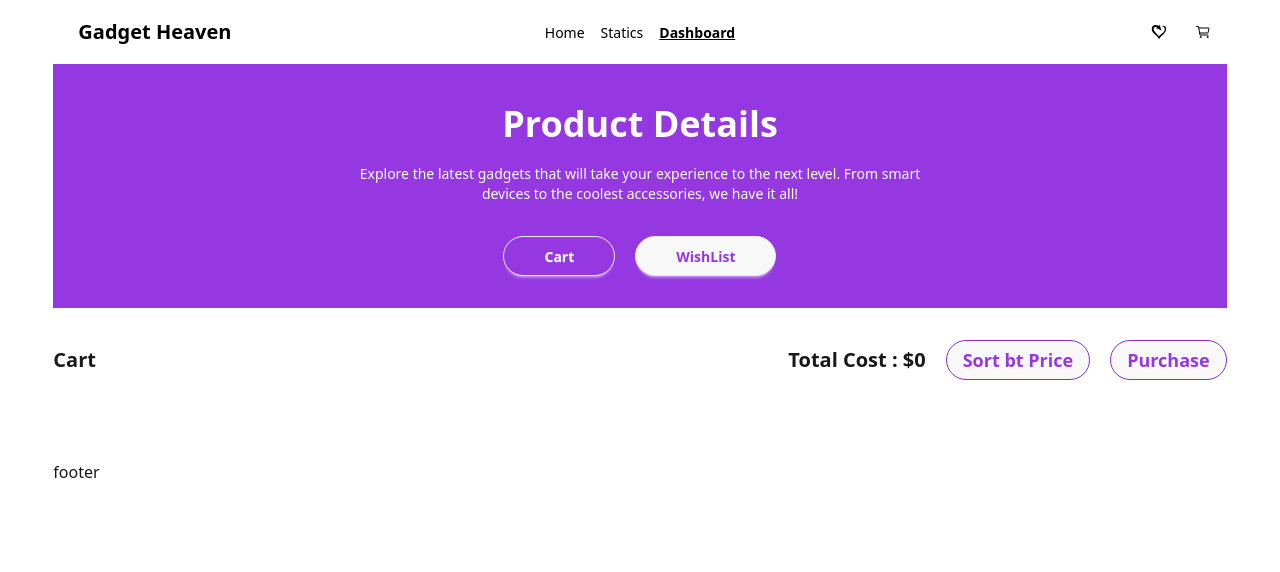
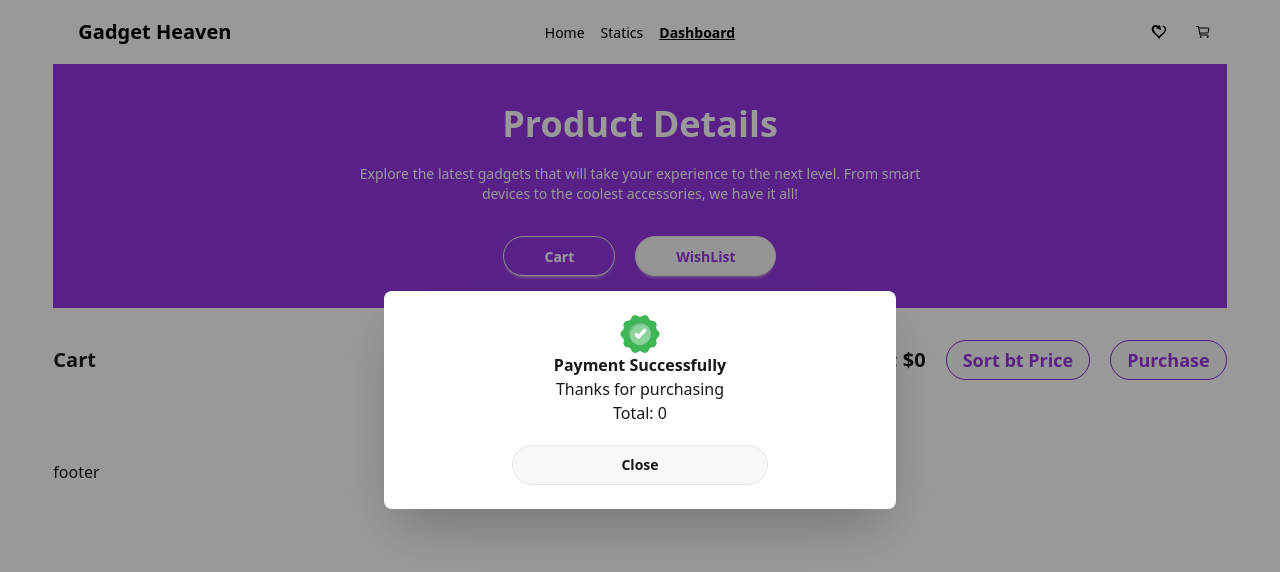
Before and after one commit to ayeshamukta/Gadget-heaven, a React (Vite) app: page /dashboard in a window 1280 px wide. Both pictures are taken after a click on the button "Purchase". Shown: the top 572 px of the page. Built offline with nearby package versions, Linux system fonts and the light colour scheme.

Commit message:
added the modal on purchase button

```diff
--- a/src/Components/CartProduct/CartProduct.jsx
+++ b/src/Components/CartProduct/CartProduct.jsx
@@ -9,10 +9,12 @@ const CartProduct = ({item,setCartList}) => {
 
             <div className="min-h shadow-2xl rounded-2xl">
                 <div className=" flex gap-5 flex-col  lg:flex-row">
-                    <img className="w-48 h-32 p-4 rounded-2xl"
+                    <div>
+                        <img className="w-48 h-32 p-4 rounded-2xl"
                         src={product_image}
 
                     />
+                    </div>
                     <div className='my-auto lg:w-screen items-center'>
                         <div className='flex justify-between'>
                             <h1 className="text-2xl mb-3 font-bold">{product_title}</h1>
--- a/src/Components/Dashboard/Dashboard.jsx
+++ b/src/Components/Dashboard/Dashboard.jsx
@@ -29,8 +29,8 @@ const Dashboard = () => {
 
     const handlePurchase = () => {
 
-       localStorage.removeItem('cart-list')
-       setCartList([])
+        localStorage.removeItem('cart-list')
+        setCartList([])
 
     }
 
@@ -45,6 +45,26 @@ const Dashboard = () => {
 
     return (
         <div>
+
+            <dialog id="my_modal_5" className="modal  modal-bottom sm:modal-middle">
+                <div className="modal-box mx-auto text-center">
+                    <div className='text-center'>
+                        <img src="/public/Group.png" alt=""  className='mx-auto w-10'/>
+                        <h1 className='font-bold'>Payment Successfully</h1>
+                        <p>Thanks for purchasing</p>
+                        <p>Total: {totalPrice}</p>
+                    </div>
+
+                    <div className=" w-full mt-5">
+
+                        <form method="dialog">
+
+                            <button className="btn btn-wide  rounded-full">Close</button>
+                        </form>
+                    </div>
+                </div>
+            </dialog>
+
             <div className='text-white text-center   bg-[#9538E2]'>
                 <h1 className='font-bold text-4xl pt-10 py-5'>Product Details</h1>
                 <p className='text-sm lg:w-[600px] mx-auto'>Explore the latest gadgets that will take your experience to the next level. From smart devices to the coolest accessories, we have it all!</p>
@@ -62,7 +82,12 @@ const Dashboard = () => {
                         <div className='flex gap-5 items-center'>
                             <h2>Total Cost : ${totalPrice}</h2>
                             <button className='btn rounded-full border border-[#8332C5] text-lg text-[#9538E2] font-bold '>Sort bt Price</button>
-                            <button onClick={handlePurchase} className='btn rounded-full border text-lg border-[#8332C5] text-[#9538E2] font-bold'>Purchase</button>
+                            <button onClick={() => {
+                                handlePurchase();
+
+                                    document.getElementById('my_modal_5')?.showModal()
+
+                            }} className='btn rounded-full border text-lg border-[#8332C5] text-[#9538E2] font-bold'>Purchase</button>
                         </div>
                     </div>
                     <div className='flex flex-col py-10 gap-8'>
@@ -83,6 +108,9 @@ const Dashboard = () => {
                 </TabPanel>
             </Tabs>
         </div>
+
+
+
     );
 };
 
```
